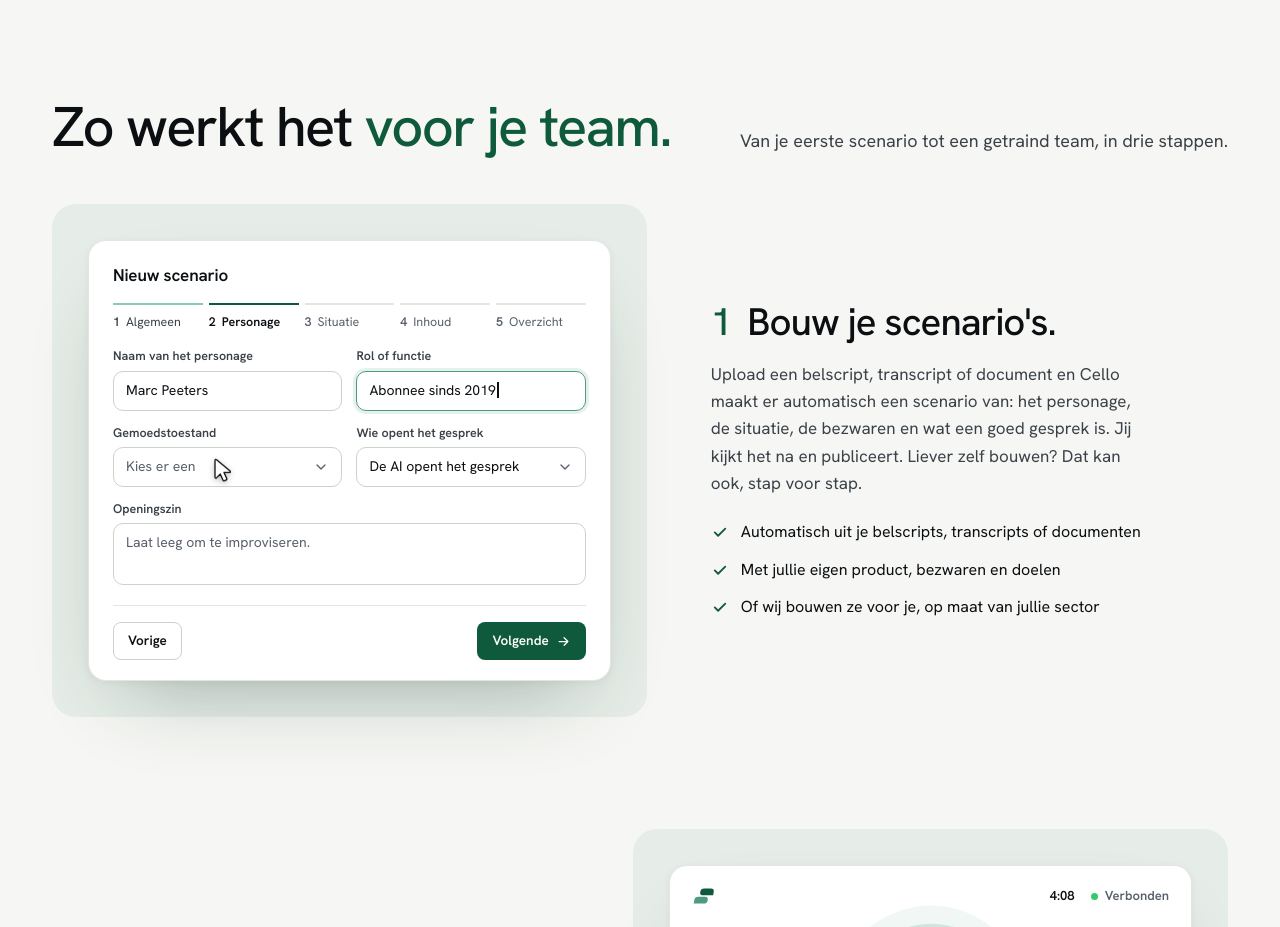
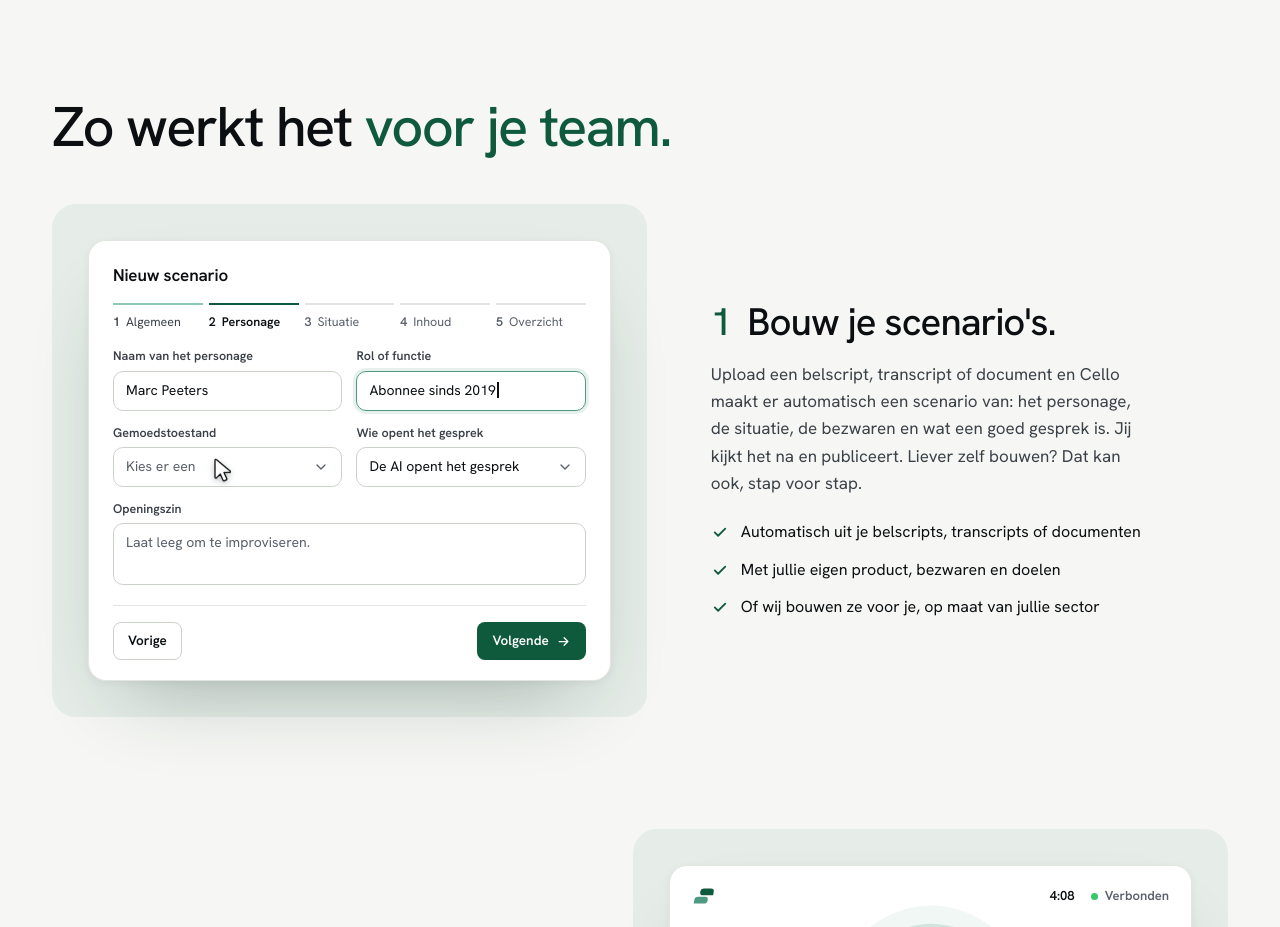
Before and after one commit to Cello-business/cello-website, a website: page public/b/index.html in a window 1280 px wide. Shown: the part 2860-3787 px from the top of the page. Drawn offline with Linux system fonts and the light colour scheme.

Commit message:
Versie B: introzin bij "Zo werkt het" weg
Co-Authored-By: Claude Opus 5.5 (1M context) <noreply@anthropic.com>

```diff
--- a/public/b/index.html
+++ b/public/b/index.html
@@ -845,7 +845,6 @@ h1,h2,h3,h4{margin:0;text-wrap:balance}
         <div class="head-text">
           <h2 class="h2" id="hw-title">Zo werkt het <em>voor je team.</em></h2>
         </div>
-        <p class="lead">Van je eerste scenario tot een getraind team, in drie stappen.</p>
       </div>
 
       <div class="feature flip">
```
